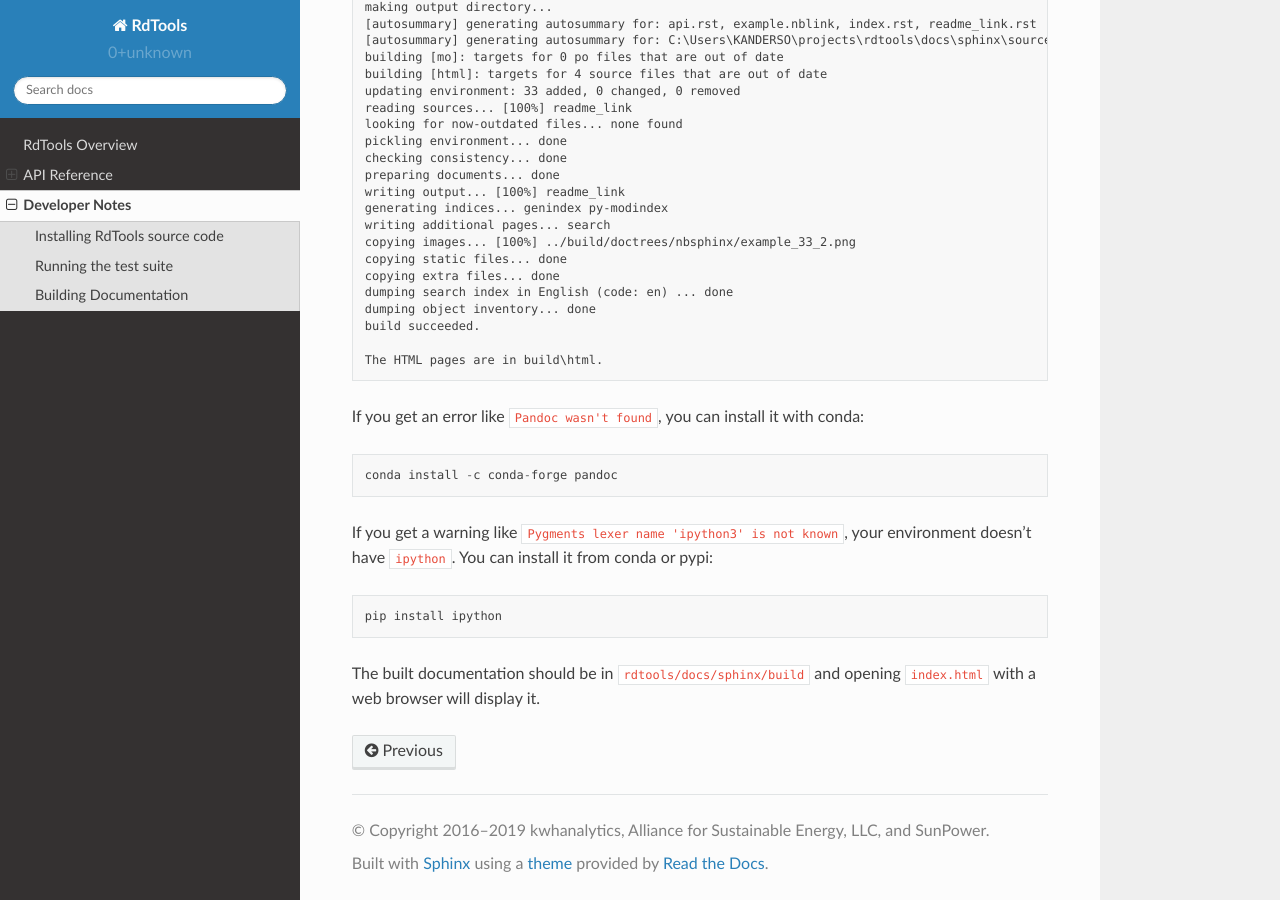
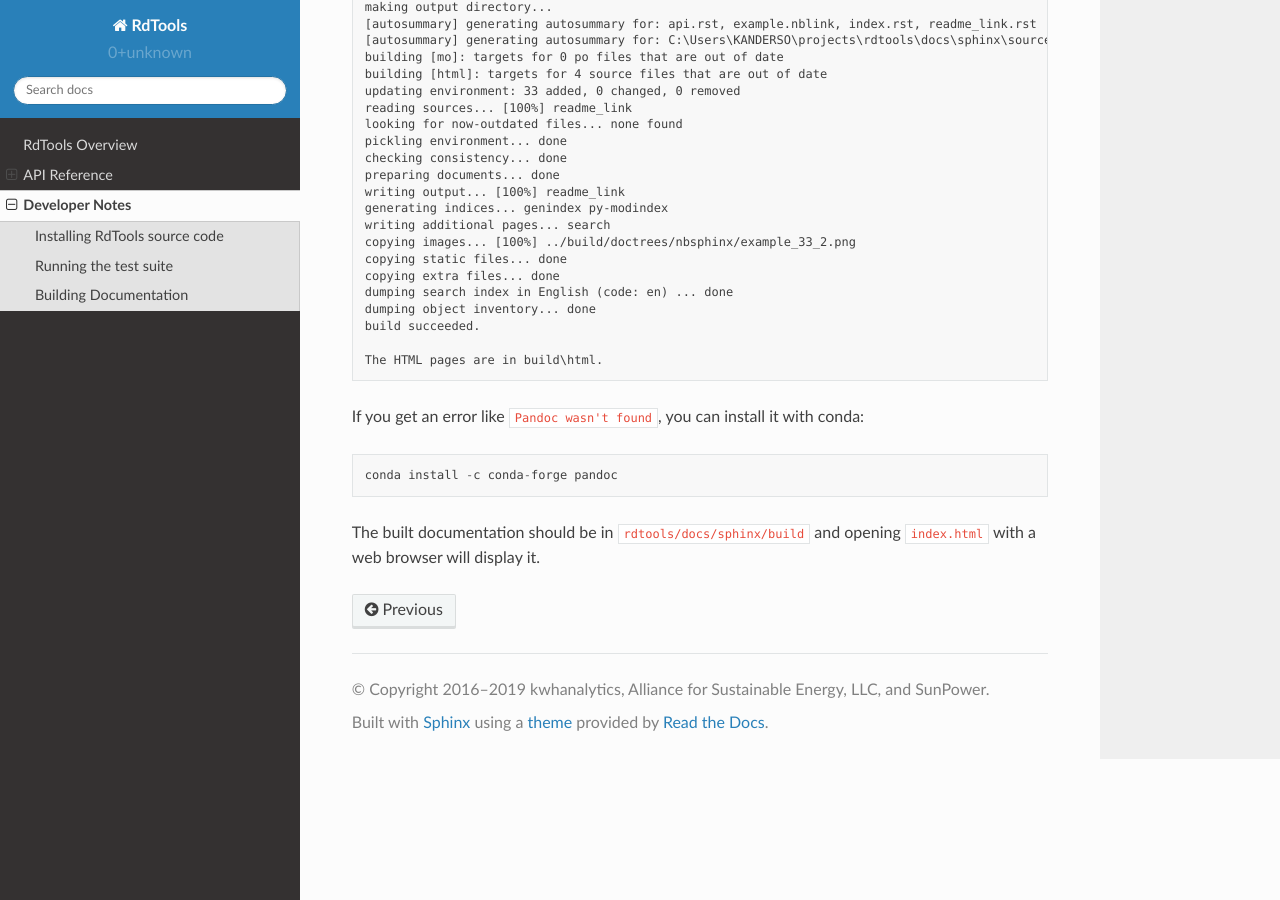
Before and after one commit to NREL/rdtools, a Sphinx documentation site: the page built from docs/sphinx/source/developer_notes.rst, in a window 1280 px wide and 900 px high, scrolled down 1777 px. Built offline with Sphinx 7.4.7 and the Read the Docs theme 2.0.0, drawn with Linux system fonts in a browser that asks for light colours; pages that are not in the unit, such as notebooks, are missing from menus.

Commit message:
change backslashes to forward slashes because they work on windows too.  also remove unnecessary note about ipython

```diff
--- a/docs/sphinx/source/developer_notes.rst
+++ b/docs/sphinx/source/developer_notes.rst
@@ -40,13 +40,13 @@
 
 ::
 
-    python -m pytest rdtools\test\soiling_test.py
+    python -m pytest rdtools/test/soiling_test.py
 
 And even a single test function:
 
 ::
 
-    python -m pytest rdtools\test\soiling_test.py::test_soiling_srr
+    python -m pytest rdtools/test/soiling_test.py::test_soiling_srr
 
 
 Building Documentation
@@ -118,12 +118,5 @@
 
     conda install -c conda-forge pandoc
 
-If you get a warning like ``Pygments lexer name 'ipython3' is not known``, your
-environment doesn't have ``ipython``.  You can install it from conda or pypi:
-
-::
-
-    pip install ipython
-
 The built documentation should be in ``rdtools/docs/sphinx/build`` and opening
 ``index.html`` with a web browser will display it.
```
